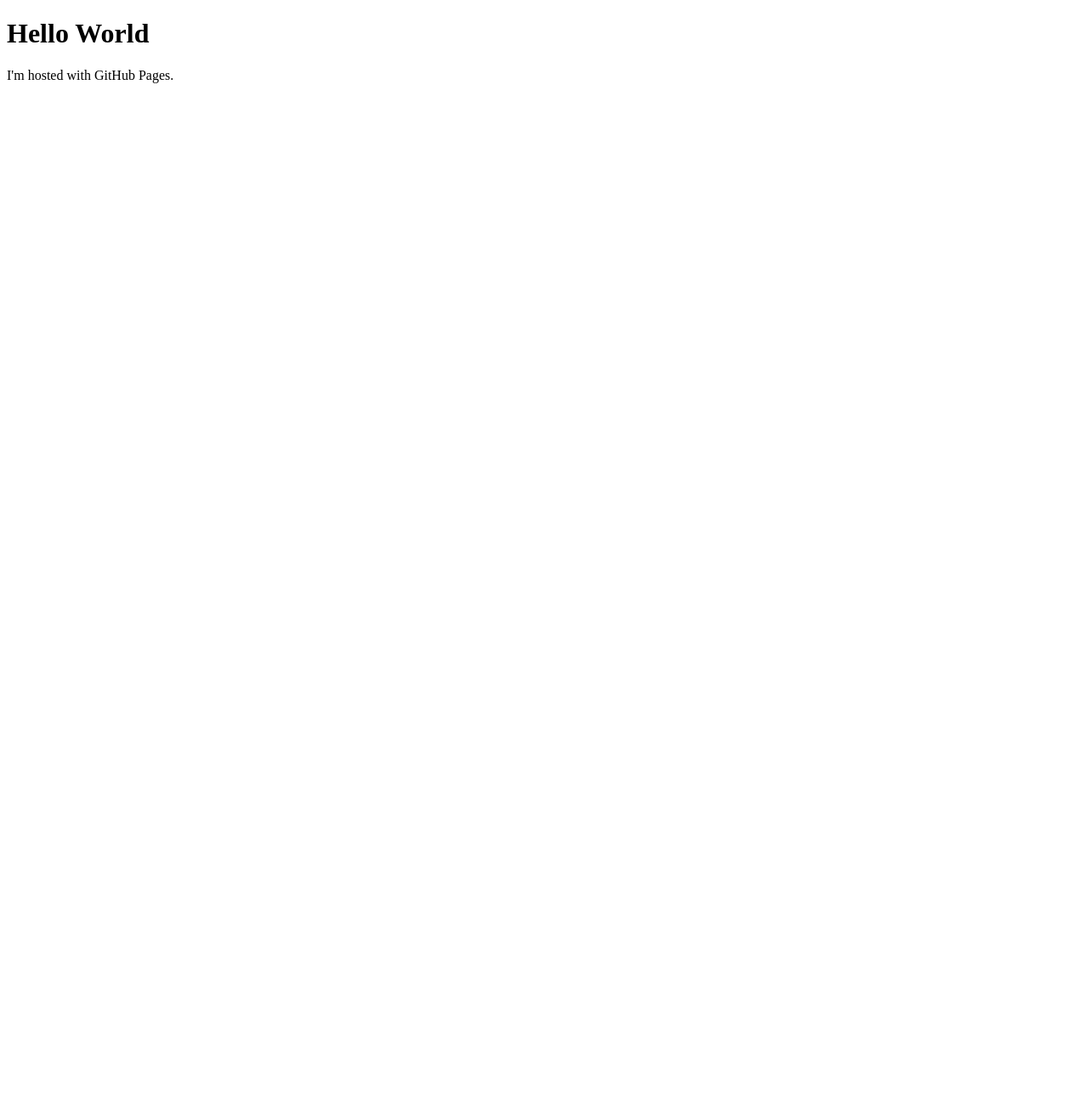
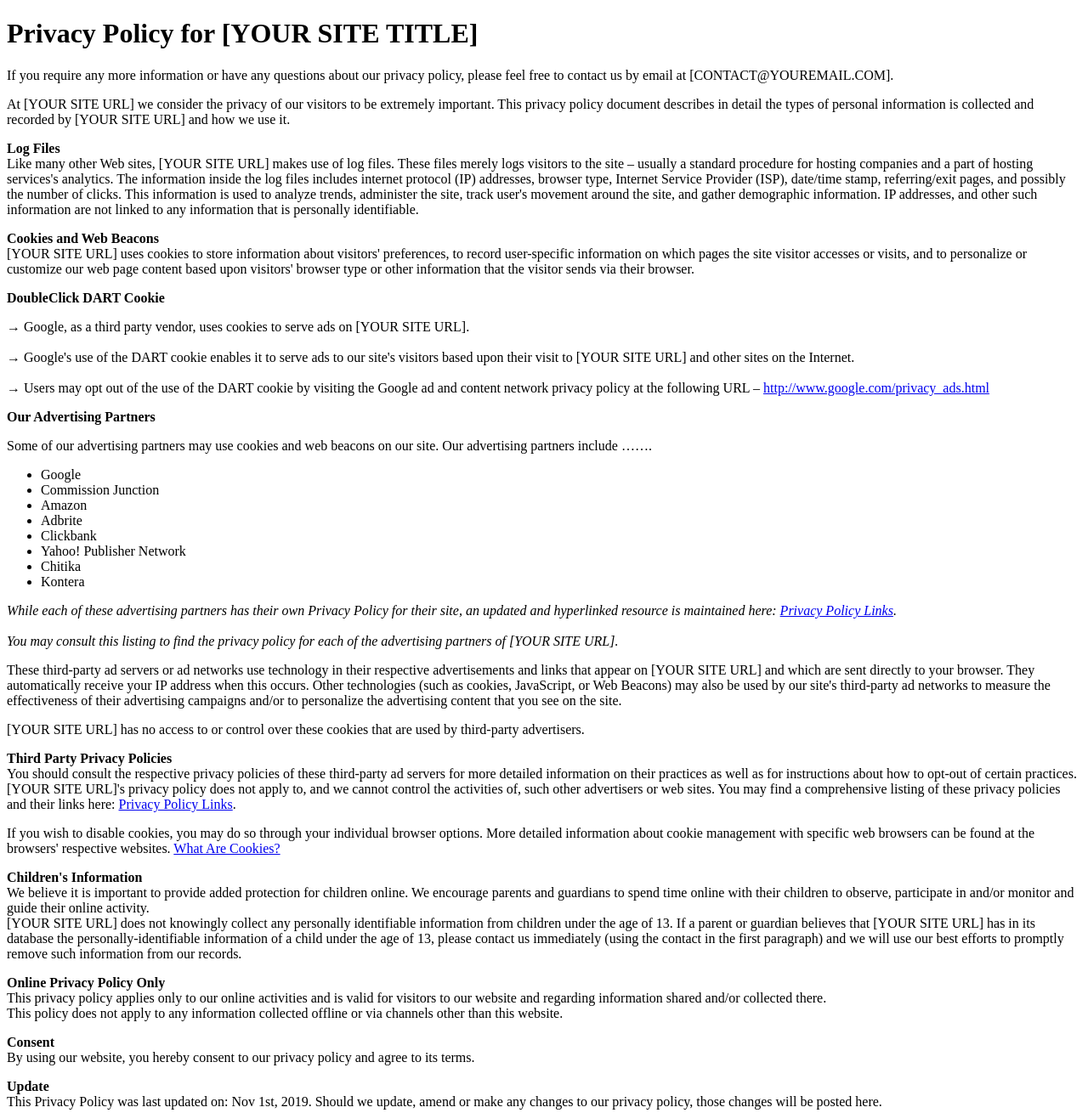
Before and after one commit to BAEdwinB/BAedwinB, a plain HTML site: page PrivacyPolicy/EPP-Meidobot.html in a window 1280 px wide. Shown: the whole page at 85% size. Before the commit the page ends 800 px from the top, so only its background shows below. Drawn offline with Linux system fonts and the light colour scheme.

Commit message:
Fixed Missing Page
Page was automatically changed to .txt, reverted to .html

```diff
--- a/PrivacyPolicy/EPP-Meidobot.html
+++ b/PrivacyPolicy/EPP-Meidobot.html
@@ -1,7 +1,47 @@
 <!DOCTYPE html>
 <html>
 <body>
-<h1>Hello World</h1>
-<p>I'm hosted with GitHub Pages.</p>
+<h1> Privacy Policy for [YOUR SITE TITLE]</h1>
+<p> If you require any more information or have any questions about our privacy policy, please feel free to contact us by email at [CONTACT@YOUREMAIL.COM].</p>
+<p>At [YOUR SITE URL] we consider the privacy of our visitors to be extremely important. This privacy policy document describes in detail the types of personal information is collected and recorded by [YOUR SITE URL] and how we use it. </p>
+<p> <b>Log Files</b><br /> Like many other Web sites, [YOUR SITE URL] makes use of log files. These files merely logs visitors to the site – usually a standard procedure for hosting companies and a part of hosting services's analytics. The information inside the log files includes internet protocol (IP) addresses, browser type, Internet Service Provider (ISP), date/time stamp, referring/exit pages, and possibly the number of clicks. This information is used to analyze trends, administer the site, track user's movement around the site, and gather demographic information. IP addresses, and other such information are not linked to any information that is personally identifiable. </p>
+<p> <b>Cookies and Web Beacons</b><br />[YOUR SITE URL] uses cookies to store information about visitors' preferences, to record user-specific information on which pages the site visitor accesses or visits, and to personalize or customize our web page content based upon visitors' browser type or other information that the visitor sends via their browser. </p>
+<p><b>DoubleClick DART Cookie</b><br /> </p>
+<p>
+→ Google, as a third party vendor, uses cookies to serve ads on [YOUR SITE URL].<br /><br />
+→ Google's use of the DART cookie enables it to serve ads to our site's visitors based upon their visit to [YOUR SITE URL] and other sites on the Internet. <br /><br />
+→ Users may opt out of the use of the DART cookie by visiting the Google ad and content network privacy policy at the following URL – <a href="http://www.google.com/privacy_ads.html">http://www.google.com/privacy_ads.html</a> </p>
+<p><b>Our Advertising Partners</b><br /> </p>
+<p> Some of our advertising partners may use cookies and web beacons on our site. Our advertising partners include ……. <br /></p>
+<ul>
+<li>Google</li>
+<li>Commission Junction</li>
+<li>Amazon</li>
+<li>Adbrite</li>
+<li>Clickbank</li>
+<li>Yahoo! Publisher Network</li>
+<li>Chitika</li>
+<li>Kontera</li>
+</ul>
+<p><em>While each of these advertising partners has their own Privacy Policy for their site, an updated and hyperlinked resource is maintained here: <a href="https://www.privacypolicyonline.com/privacy-policy-links/">Privacy Policy Links</a>.<br /> <br />
+You may consult this listing to find the privacy policy for each of the advertising partners of [YOUR SITE URL].</em></p>
+<p> These third-party ad servers or ad networks use technology in their respective advertisements and links that appear on [YOUR SITE URL] and which are sent directly to your browser. They automatically receive your IP address when this occurs. Other technologies (such as cookies, JavaScript, or Web Beacons) may also be used by our site's third-party ad networks to measure the effectiveness of their advertising campaigns and/or to personalize the advertising content that you see on the site. </p>
+<p> [YOUR SITE URL] has no access to or control over these cookies that are used by third-party advertisers. </p>
+</p>
+<p><b>Third Party Privacy Policies</b><br />
+You should consult the respective privacy policies of these third-party ad servers for more detailed information on their practices as well as for instructions about how to opt-out of certain practices. [YOUR SITE URL]'s privacy policy does not apply to, and we cannot control the activities of, such other advertisers or web sites. You may find a comprehensive listing of these privacy policies and their links here: <a href="https://www.privacypolicyonline.com/privacy-policy-links/" title="Privacy Policy Links">Privacy Policy Links</a>.</p>
+<p> If you wish to disable cookies, you may do so through your individual browser options. More detailed information about cookie management with specific web browsers can be found at the browsers' respective websites. <a href="https://www.privacypolicyonline.com/what-are-cookies/" >What Are Cookies?</a></p>
+<p><strong>Children's Information</strong><br />We believe it is important to provide added protection for children online. We encourage parents and guardians to spend time online with their children to observe, participate in and/or monitor and guide their online activity.<br />
+[YOUR SITE URL] does not knowingly collect any personally identifiable information from children under the age of 13.  If a parent or guardian believes that [YOUR SITE URL] has in its database the personally-identifiable information of a child under the age of 13, please contact us immediately (using the contact in the first paragraph) and we will use our best efforts to promptly remove such information from our records.</p>
+<p>
+<b>Online Privacy Policy Only</b><br />
+This privacy policy applies only to our online activities and is valid for visitors to our website and regarding information shared and/or collected there.<br />
+This policy does not apply to any information collected offline or via channels other than this website.</p>
+<p><b>Consent</b><br />
+By using our website, you hereby consent to our privacy policy and agree to its terms.
+</p>
+<p><b>Update</b><br />This Privacy Policy was last updated on: Nov 1st, 2019. Should we update, amend or make any changes to our privacy policy, those changes will be posted here.</p>
+<p><!-- END of Privacy Policy || Generated by http://www.PrivacyPolicyOnline.com || --></p>
+<p>
 </body>
 </html>
```
Also changed, not shown: PrivacyPolicy/EPP-Meidobot.html.txt (deleted).
